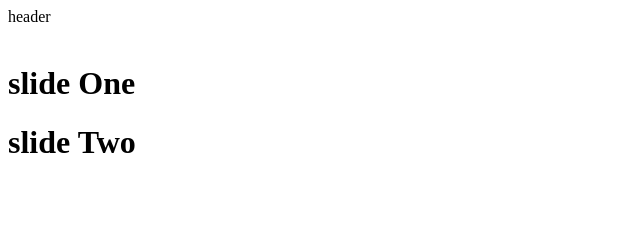
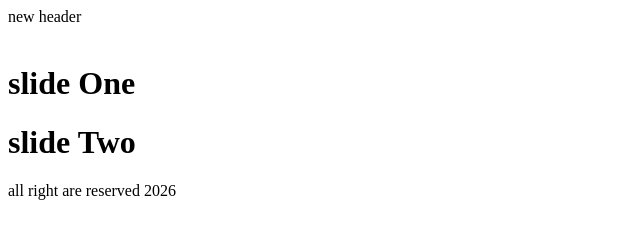
Before and after one commit to Abolfazl-learning/GIT-Project-1---Copy, a plain HTML site: page Index.html in a window 1280 px wide. Shown: the whole page, without its empty margins (0-640 px from the left). Drawn offline with Linux system fonts and the light colour scheme.

Commit message:
some change in main

```diff
--- a/Index.html
+++ b/Index.html
@@ -7,7 +7,7 @@
 </head>
 <body>
    <header>
-        header
+        new header
    </header>
    <dev class="banner">
      <img src="banner.jpg" alt="">
@@ -16,6 +16,9 @@
         <h1>slide One</h1>
         <h1>slide Two</h1>
    </div>
+   <footer>
+          all right are reserved 2026
+   </footer>
    <script src="script.js"></script>
 </body>
 </html>
```
